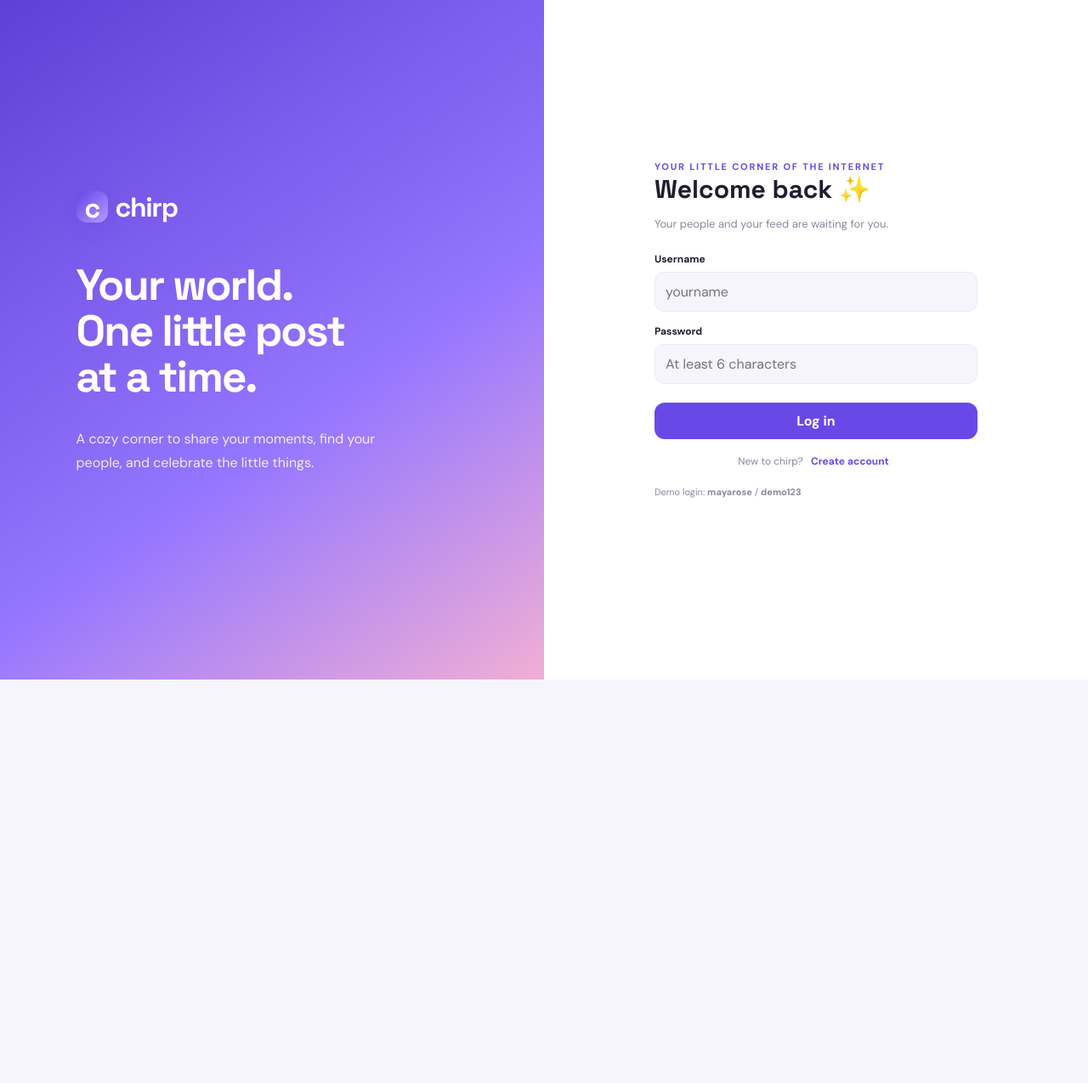
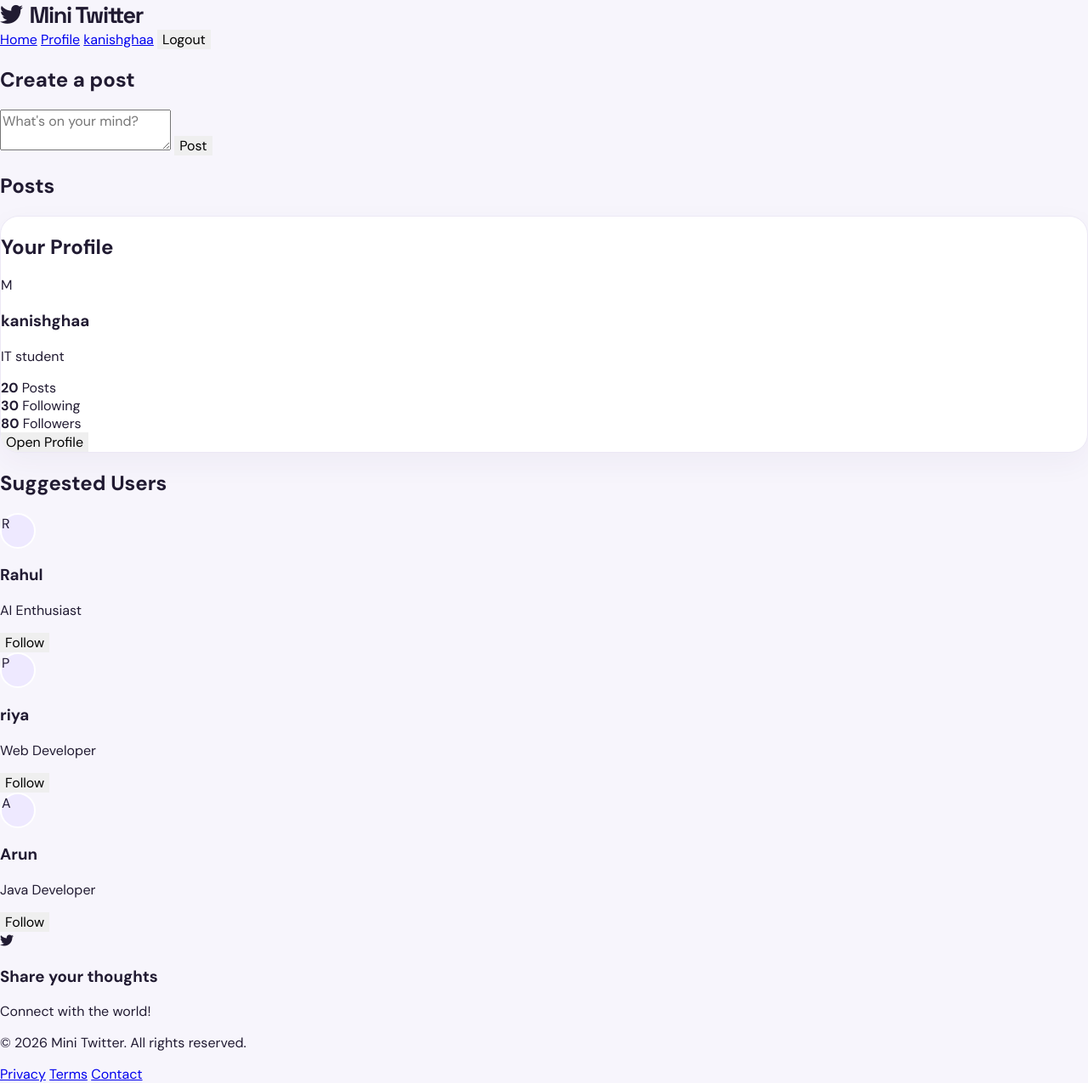
Before and after one commit to Kanishghaa24/Mini-twitter, a plain HTML site: page index.html in a window 1280 px wide. Shown: the whole page at 85% size. Before the commit the page ends 800 px from the top, so only its background shows below. Drawn offline with Linux system fonts and the light colour scheme.

Commit message:
Revise index.html for Mini Twitter layout

```diff
--- a/index.html
+++ b/index.html
@@ -1,14 +1,177 @@
 <!DOCTYPE html>
 <html lang="en">
 <head>
-  <meta charset="UTF-8">
-  <meta name="viewport" content="width=device-width, initial-scale=1.0">
-  <title>chirp — your little corner</title>
-  <link rel="stylesheet" href="style.css">
+    <meta charset="UTF-8">
+    <meta name="viewport" content="width=device-width, initial-scale=1.0">
+    <title>Mini Twitter</title>
+    <link rel="stylesheet" href="style.css">
+    <link rel="stylesheet" href="https://cdnjs.cloudflare.com/ajax/libs/font-awesome/6.5.2/css/all.min.css">
 </head>
+
 <body>
-  <div id="root"></div>
-  <div id="toast" class="toast hide"></div>
-  <script src="script.js"></script>
+
+<header class="header">
+    <div class="logo">
+        <i class="fa-brands fa-twitter"></i>
+        <span>Mini Twitter</span>
+    </div>
+
+    <nav class="navbar">
+        <a href="#" onclick="showHome()">Home</a>
+        <a href="#" onclick="showProfile()">Profile</a>
+        <a href="#" onclick="showUser()">kanishghaa</a>
+        <button onclick="logout()">Logout</button>
+    </nav>
+</header>
+
+<main class="container">
+
+    <section class="left-section">
+
+        <div class="card create-post">
+            <h2>Create a post</h2>
+
+            <textarea
+                id="postText"
+                placeholder="What's on your mind?"
+            ></textarea>
+
+            <button class="post-btn" onclick="createPost()">
+                Post
+            </button>
+        </div>
+
+        <div class="card">
+            <h2>Posts</h2>
+            <div id="postsContainer"></div>
+        </div>
+
+    </section>
+
+    <aside class="right-section">
+
+        <div class="card profile-card">
+
+            <h2>Your Profile</h2>
+
+            <div class="profile-info">
+                <div class="profile-avatar">
+                    M
+                </div>
+
+                <div>
+                    <h3>kanishghaa</h3>
+                    <p>IT student</p>
+                </div>
+            </div>
+
+            <div class="profile-stats">
+                <div>
+                    <strong>20</strong>
+                    <span>Posts</span>
+                </div>
+
+                <div>
+                    <strong>30</strong>
+                    <span>Following</span>
+                </div>
+
+                <div>
+                    <strong>80</strong>
+                    <span>Followers</span>
+                </div>
+            </div>
+
+            <button class="profile-btn" onclick="showProfile()">
+                Open Profile
+            </button>
+
+        </div>
+
+        <div class="card suggested">
+
+            <h2>Suggested Users</h2>
+
+            <div class="user">
+
+                <div class="user-left">
+                    <div class="avatar blue">
+                        R
+                    </div>
+
+                    <div>
+                        <h3>Rahul</h3>
+                        <p>AI Enthusiast</p>
+                    </div>
+                </div>
+
+                <button class="follow-btn" onclick="followUser(this)">
+                    Follow
+                </button>
+
+            </div>
+
+            <div class="user">
+
+                <div class="user-left">
+                    <div class="avatar pink">
+                        P
+                    </div>
+
+                    <div>
+                        <h3>riya</h3>
+                        <p>Web Developer</p>
+                    </div>
+                </div>
+
+                <button class="follow-btn" onclick="followUser(this)">
+                    Follow
+                </button>
+
+            </div>
+
+            <div class="user">
+
+                <div class="user-left">
+                    <div class="avatar green">
+                        A
+                    </div>
+
+                    <div>
+                        <h3>Arun</h3>
+                        <p>Java Developer</p>
+                    </div>
+                </div>
+
+                <button class="follow-btn" onclick="followUser(this)">
+                    Follow
+                </button>
+
+            </div>
+
+        </div>
+
+        <div class="twitter-message">
+            <i class="fa-brands fa-twitter"></i>
+            <h3>Share your thoughts</h3>
+            <p>Connect with the world!</p>
+        </div>
+
+    </aside>
+
+</main>
+
+<footer>
+    <p>© 2026 Mini Twitter. All rights reserved.</p>
+
+    <div>
+        <a href="#">Privacy</a>
+        <a href="#">Terms</a>
+        <a href="#">Contact</a>
+    </div>
+</footer>
+
+<script src="script.js"></script>
+
 </body>
 </html>
```
